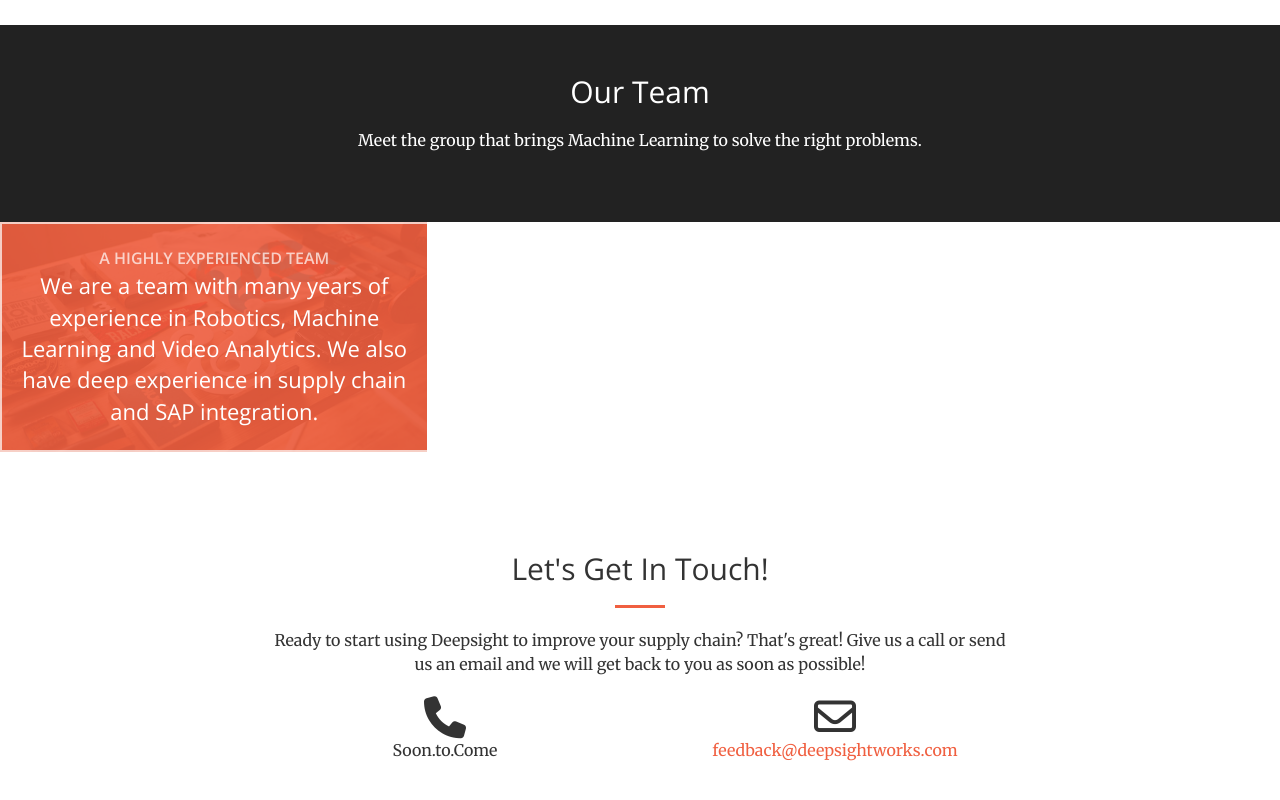
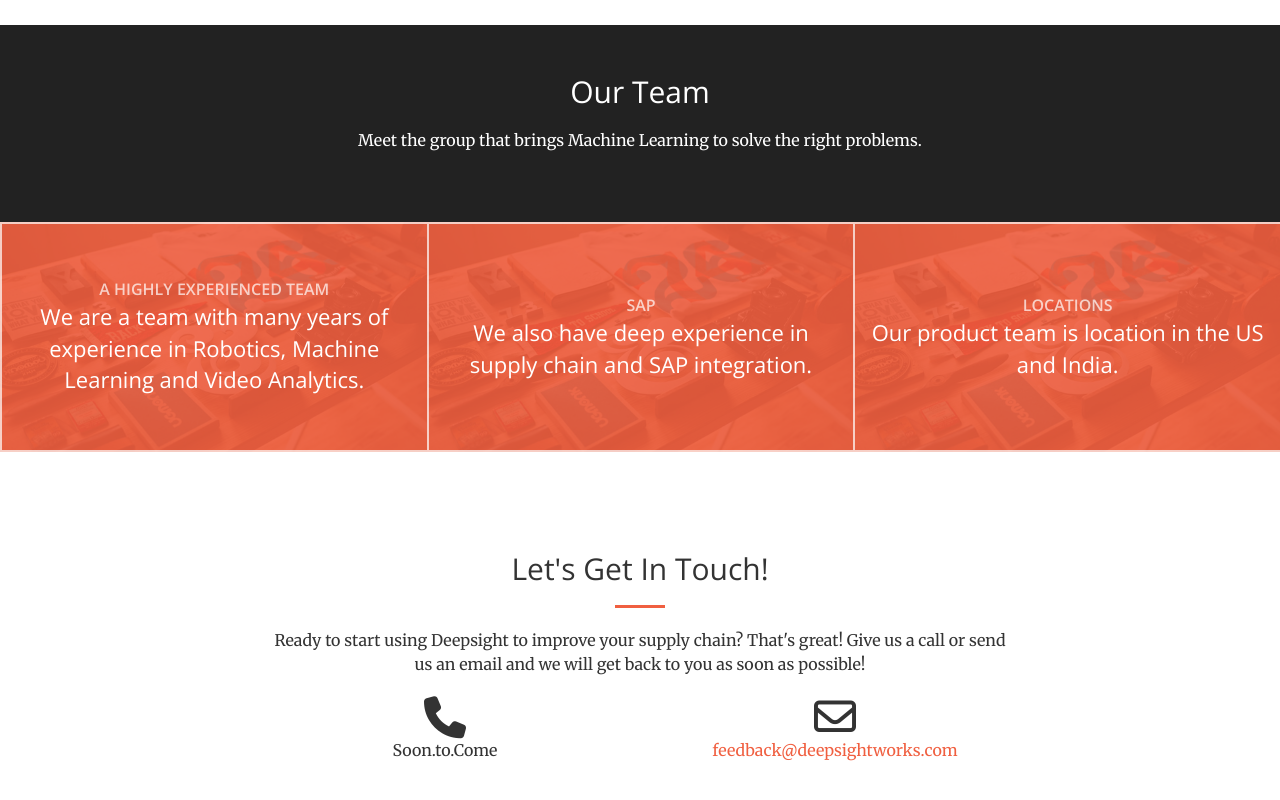
Before and after one commit to DeepSightWorks/deepsightworks.github.io, a website: page index.html in a window 1280 px wide. Shown: the part 1697-2497 px from the top of the page. Drawn offline with nearby package versions, Linux system fonts and the light colour scheme; files that its build step writes are made by us from their sources.

Commit message:
Update index.html

```diff
--- a/index.html
+++ b/index.html
@@ -165,12 +165,43 @@
 									A highly experienced team
 								</div>
 								<div class="project-name">
-									We are a team with many years of experience in Robotics, Machine Learning and Video Analytics. We also have deep experience in supply chain and SAP integration.
+									We are a team with many years of experience in Robotics, Machine Learning and Video Analytics.
 								</div>
 							</div>
 						</div>
 					</a>
 				</div>
+				<div class="col-lg-4 col-sm-6">
+					<a href="javascript:void(0)" class="portfolio-box">
+						<img src="img/portfolio/thumbnails/1.jpg" class="img-responsive" alt="">
+						<div class="portfolio-box-caption first">
+							<div class="portfolio-box-caption-content">
+								<div class="project-category text-faded">
+									SAP
+								</div>
+								<div class="project-name">
+									We also have deep experience in supply chain and SAP integration.
+								</div>
+							</div>
+						</div>
+					</a>
+				</div>
+				<div class="col-lg-4 col-sm-6">
+					<a href="javascript:void(0)" class="portfolio-box">
+						<img src="img/portfolio/thumbnails/1.jpg" class="img-responsive" alt="">
+						<div class="portfolio-box-caption first">
+							<div class="portfolio-box-caption-content">
+								<div class="project-category text-faded">
+									Locations
+								</div>
+								<div class="project-name">
+									Our product team is location in the US and India.
+								</div>
+							</div>
+						</div>
+					</a>
+				</div>
+
 				<!--
 				<div class="col-lg-4 col-sm-6">
 					<a href="javascript:void(0)" class="portfolio-box">
```
